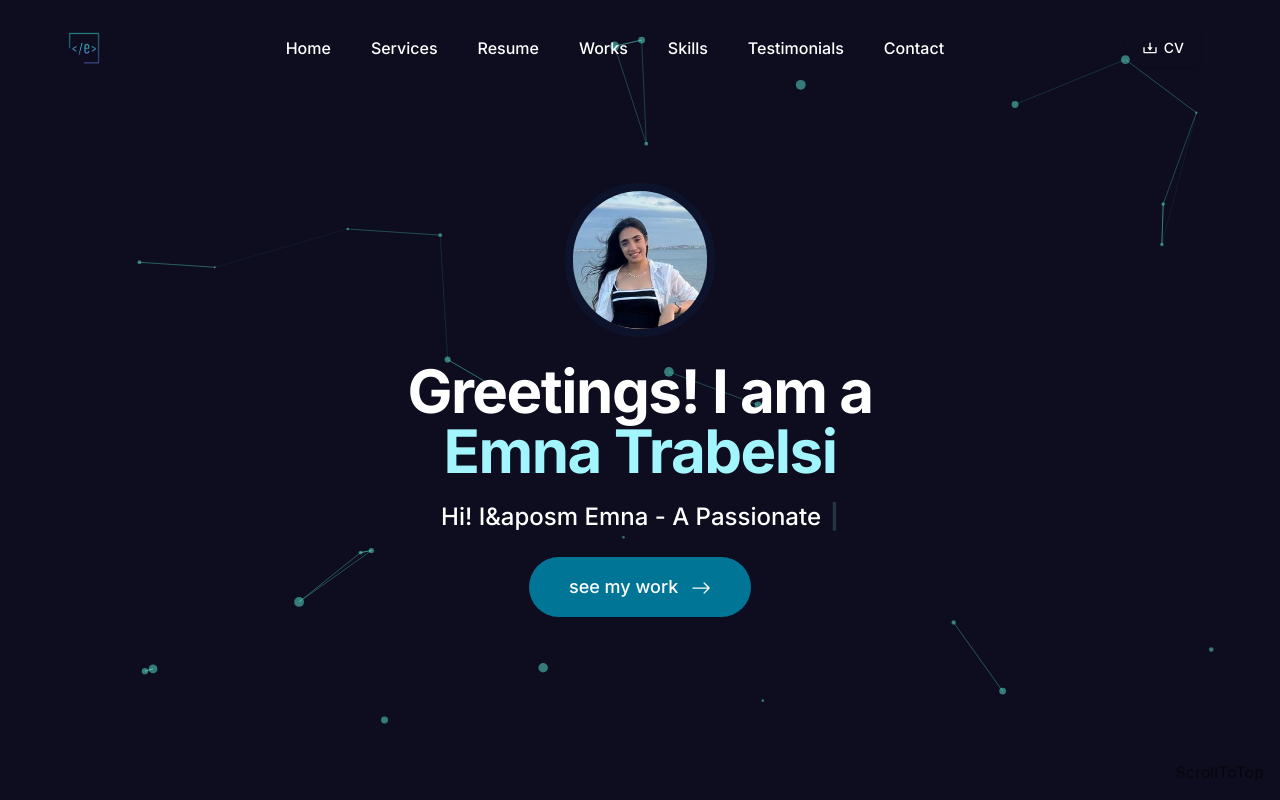
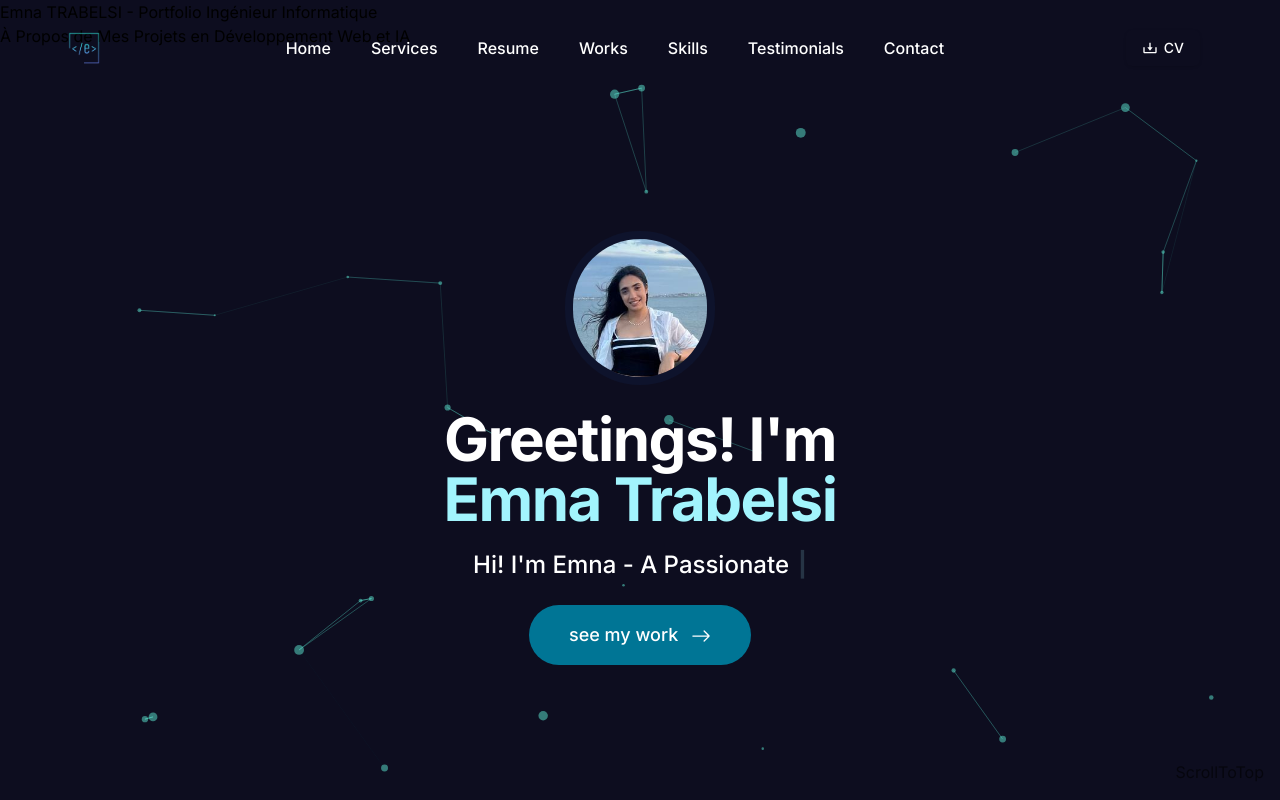
Before and after one commit to emnaCodes/portfolio, a Next.js app: page / in a window 1280 px wide. Shown: the top 800 px of the page. Built offline with nearby package versions, Linux system fonts and the light colour scheme.

Commit message:
update share

```diff
--- a/components/Home/Contact/Contact.tsx
+++ b/components/Home/Contact/Contact.tsx
@@ -14,7 +14,7 @@ const Contact = () => {
             Schedule a call with me to see if I can help
           </h1>
           <p className='text-gray-400 mt-6 text-base sm:text-lg'>
-            Reach out to me today and let&aposs discuss how I can help you achieve your goals.
+            Reach out to me today and let&apos;s discuss how I can help you achieve your goals.
             <br /> EVERY TIMEE!
           </p>
           {/* INFO */}
@@ -66,6 +66,33 @@ const Contact = () => {
   </a>
 </div>
 
+{/* SHARE BUTTONS */}
+<div className="flex items-center mt-6 space-x-4">
+  <p className="text-gray-400 font-medium">Share:</p>
+
+  {/* Facebook */}
+  <a
+    href={`https://www.facebook.com/sharer/sharer.php?u=${encodeURIComponent("https://portfolio-mu-gold-80.vercel.app/")}`}
+    target="_blank"
+    rel="noopener noreferrer"
+    className="w-10 h-10 flex items-center justify-center rounded-full bg-blue-600 hover:bg-blue-700 transition"
+  >
+    <FaFacebook className="text-white w-5 h-5" />
+  </a>
+
+  {/* LinkedIn */}
+  <a
+    href={`https://www.linkedin.com/sharing/share-offsite/?url=${encodeURIComponent("https://portfolio-mu-gold-80.vercel.app/")}`}
+    target="_blank"
+    rel="noopener noreferrer"
+    className="w-10 h-10 flex items-center justify-center rounded-full bg-blue-500 hover:bg-blue-600 transition"
+  >
+    <FaLinkedin className="text-white w-5 h-5" />
+  </a>
+</div>
+
+
+
         </div>
         {/* FORM
         <form action={sendContactEmail}>
@@ -111,6 +138,9 @@ const Contact = () => {
   data-aos="zoom-in"
   className='p-5 rounded-lg flex items-center justify-center min-h-[200px] w-full'
 >
+
+
+
   <Link
     href="https://linktr.ee/trabelsi.emna"
     target="_blank"
--- a/components/Home/Hero/Hero.tsx
+++ b/components/Home/Hero/Hero.tsx
@@ -20,12 +20,12 @@ const Hero = () => {
         data-aos="fade-up"
         />
         <h1 data-aos="fade-up" data-aos-delay="200" className='text-2xl sm:text-4xl md:text-5xl lg:text-6xl mt-6 text-center font-bold -tracking-wide'>
-          Greetings! I am a
+          Greetings! I&apos;m
           <br /><span className='text-cyan-200'> Emna Trabelsi  </span>
 
         </h1>
         <h2 data-aos="fade-up" data-aos-delay="400" className='mt-5 text-sm px--2 text-center sm:text-2xl font-medium flex items-center'>
-          Hi! I&aposm Emna - A Passionate
+          Hi! I&apos;m Emna - A Passionate
           <span className='text-cyan-200 font-bold'>
             <Typewriter  options={{
               strings:[
--- a/components/Home/Skills/Skills.tsx
+++ b/components/Home/Skills/Skills.tsx
@@ -47,7 +47,7 @@ const Skills = () => {
       <div className='flex flex-wrap justify-center gap-6 mt-16'>
         {skills.map((skil, i) => {
             return (
-                <Tilt key={skil.name} scale={1.5} transitionSpeed={400}>
+                <Tilt key={skil.name} scale={1.5} transitionSpeed={100}>
                     <div
                       data-aos="flip-right"
                       data-aos-anchor-placement="top-center"
--- a/src/app/page.tsx
+++ b/src/app/page.tsx
@@ -4,9 +4,24 @@ import Home from "../../components/Home/Home";
 const page = () => {
   return (
     <div>
-      <Home />
+      <h1>Emna TRABELSI - Portfolio Ingénieur Informatique</h1>
+      <section>
+        <h2>À Propos de Mes Projets en Développement Web et IA</h2>
+        <Home />
+      </section>
+      <section>
+        <h2>Compétences Techniques et Expériences</h2>
+      </section>
     </div>
   );
 };
 
+
+export const metadata = {
+  title: 'Emna TRABELSI - Portfolio Ingénieur Informatique',
+  description: 'Portfolio de Emna TRABELSI, ingénieur informatique en Tunisie. Expert en développement web, IA et logiciels. Consultez mes projets et contactez-moi !',
+};
+
+
+
 export default page;
```
